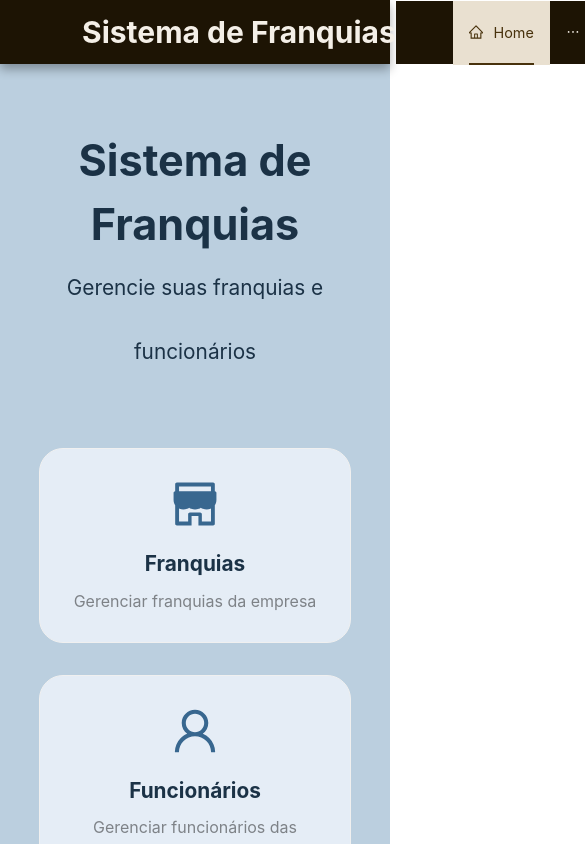
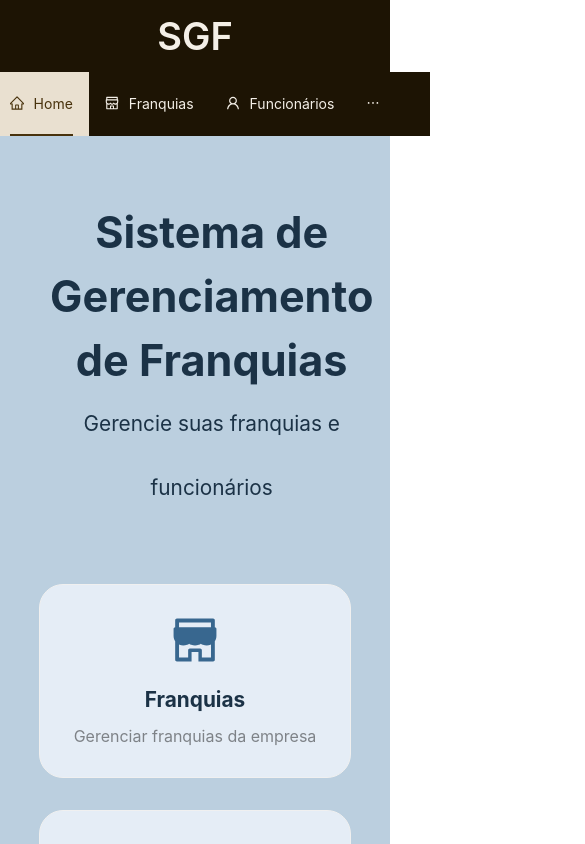
Before and after one commit to gabgon08/projeto-franquias, a Next.js app: page / in a window 390 px wide. Shown: the top 844 px of the page, 585 px wide, since content can reach past the window. Built offline with nearby package versions, Linux system fonts and the light colour scheme.

Commit message:
refactor: change Header code

```diff
--- a/src/app/page.jsx
+++ b/src/app/page.jsx
@@ -18,7 +18,7 @@ export default function Home() {
     <LayoutTheme>
       <Layout className={common.layout}>
         <Header className={styles.header}>
-          <h1 className={styles.title}>Sistema de Franquias</h1>
+          <h1 className={styles.title}>Sistema de Gerenciamento de Franquias</h1>
           <p className={styles.subtitle}>Gerencie suas franquias e funcionários</p>
         </Header>
 
--- a/src/components/Header.jsx
+++ b/src/components/Header.jsx
@@ -1,6 +1,6 @@
 'use client'
 
-import { Flex, Layout, Menu } from "antd"
+import { Layout, Menu } from "antd"
 import { HomeOutlined, UserOutlined, ShopOutlined, DashboardOutlined } from '@ant-design/icons'
 import { usePathname } from "next/navigation"
 import Link from 'next/link'
@@ -13,6 +13,7 @@ const { Header } = Layout;
 
 const App = () => {
     const pathname = usePathname()
+
     const itens = [
         {
             label: <Link href='/'>Home</Link>,
@@ -40,27 +41,23 @@ const App = () => {
         <HeaderTheme>
             <Layout className={styles.layout}>
                 <Header className={styles.header}>
-                    <Flex className={styles.flexContainer}>
 
-                        <Link href='/' className={styles.flexLink}>
-
+                    <Link
+                        href='/'
+                        className={styles.headerLink}>
                         <Title
-                                level={2}
-                                className={styles.flexTitle}
-                            >
-                                Sistema de Franquias
-                            </Title>
-
+                            level={1}
+                            style={{ fontWeight: 600 }}>
+                            SGF</Title>
                     </Link>
 
                     <Menu
                         mode="horizontal"
                         selectedKeys={[pathname]}
                         items={itens}
-                            className={styles.flexMenu}
+                        className={styles.headerMenu}
                     />
 
-                    </Flex>
                 </Header>
             </Layout >
         </HeaderTheme >
--- a/src/components/Header.module.css
+++ b/src/components/Header.module.css
@@ -1,55 +1,52 @@
 .layout {
-    position: sticky;
-    top: 0;
-    z-index: 100;
+    flex-direction: row;
+    align-items: center;
+    justify-content: center;
 }
 
 .header {
+    display: flex;
+    flex-direction: row;
     width: 100%;
-    min-height: 4rem;
+    max-width: 1300px;
+    justify-content: space-between;
+    padding: 0;
+}
+
+.headerLink {
     display: flex;
     align-items: center;
-    box-shadow: 0 5px 10px rgba(0, 0, 0, 0.329);
-    border-bottom: 0;
-    /* height: 4rem; */
+    padding: 0 1rem;
+    transition: all 0.4s ease;
 }
 
-.flexContainer {
-    display: flex;
-    justify-content: space-between;
-    align-items: center;
-    width: 100%;
-    max-width: min(90vw, 1500px);
-    margin: 0 auto;
-    padding: 0 2rem;
-    flex-wrap: nowrap;
-    /* gap: 0.8rem; */
+.headerMenu {
+    justify-content: center;
+    width: 470px;
 }
 
-.flexLink {
-    display: flex;
-    align-items: center;
-    text-decoration: none;
-    padding: 0.4rem 0;
-    transition: opacity 0.3s ease;
-    white-space: nowrap;
+@media (max-width: 600px) {
+    .layout {
+        flex-direction: row;
+        justify-content: start;
     }
 
-.flexLink:hover {
-    opacity: 0.8;
+    .header {
+        height: fit-content;
+        display: grid;
+        width: 100%;
+        justify-content: center;
     }
 
-.flexTitle {
-    font-weight: bold !important;
-    font-size: clamp(1.1rem, 1.8vw, 1.6rem);
+    .headerLink {
+        justify-content: center;
+        padding: 0.8rem 0;
+        text-align: center;
     }
 
-.flexMenu {
-    display: flex;
-    justify-content: flex-end;
-    flex: 1 1 300px;
-    min-width: 200px;
-    border: 0;
-    font-size: clamp(0.9rem, 1vw, 1rem);
-    padding: 0;
+    .headerMenu {
+        justify-content: center;
+        align-items: center;
+        width: 470px;
     }
+}
--- a/src/theme/index.jsx
+++ b/src/theme/index.jsx
@@ -105,7 +105,8 @@ export function HeaderTheme({ children }) {
           },
           Layout: {
             headerBg: colors.brown[1],
-          }
+            colorBgLayout: colors.brown[1]
+          },
         }
       }}
     >
```
Lines whose indentation alone changed are shown as unchanged.
